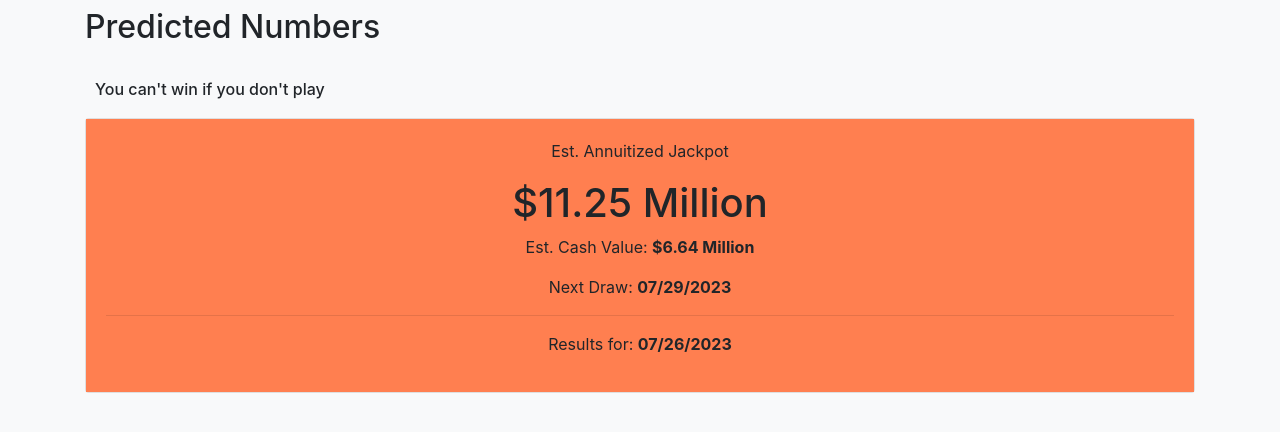
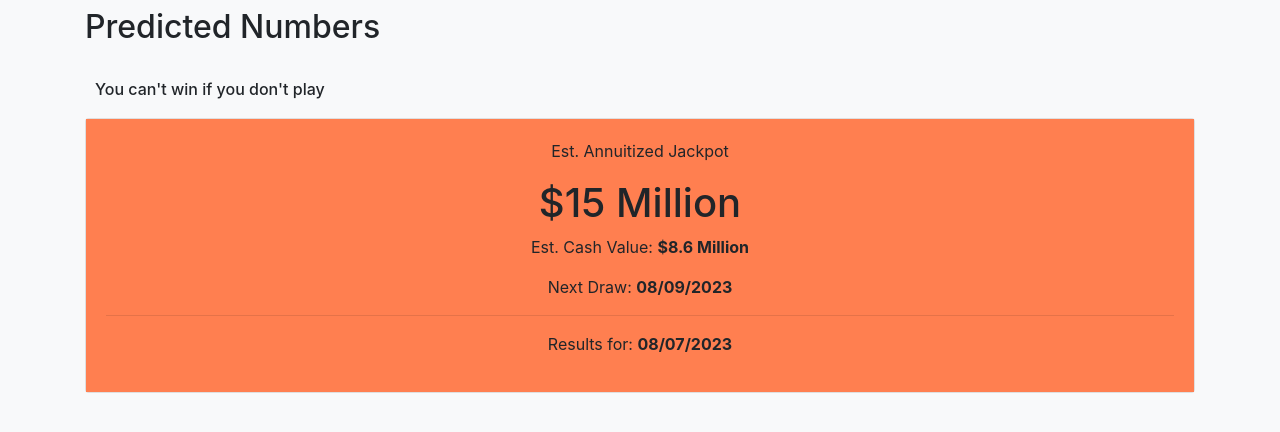
Before and after one commit to JennyO512/txlotteryrando, a Flask app: template templates/predictions2.html in a window 1280 px wide. Shown: the part 80-512 px from the top of the page. Run offline with Flask 2, Linux system fonts and the light colour scheme; the template is opened without the code that fills it, so the values that code supplies are empty; some libraries are stand-ins or nearby versions.

Commit message:
Update predictions2.html

```diff
--- a/templates/predictions2.html
+++ b/templates/predictions2.html
@@ -22,11 +22,11 @@
             <div class="card mb-4">
                 <div class="card-body soft-orange text-center">
                     <p>Est. Annuitized Jackpot</p>
-                    <h1>$11.25 Million</h1>
-                    <p>Est. Cash Value: <strong>$6.64 Million</strong></p>
-                    <p>Next Draw: <strong>07/29/2023</strong></p>
+                    <h1>$15 Million</h1>
+                    <p>Est. Cash Value: <strong>$8.6 Million</strong></p>
+                    <p>Next Draw: <strong>08/09/2023</strong></p>
                     <hr>
-                    <p>Results for: <strong>07/26/2023</strong></p>
+                    <p>Results for: <strong>08/07/2023</strong></p>
                     <div class="d-flex flex-wrap justify-content-center">
                         {% for number in predicted_numbers.split(' - ') %}
                         <div class="p-2 m-1 border border-dark bg-white rounded-circle d-flex align-items-center justify-content-center" style="width: 50px; height: 50px;">
```
